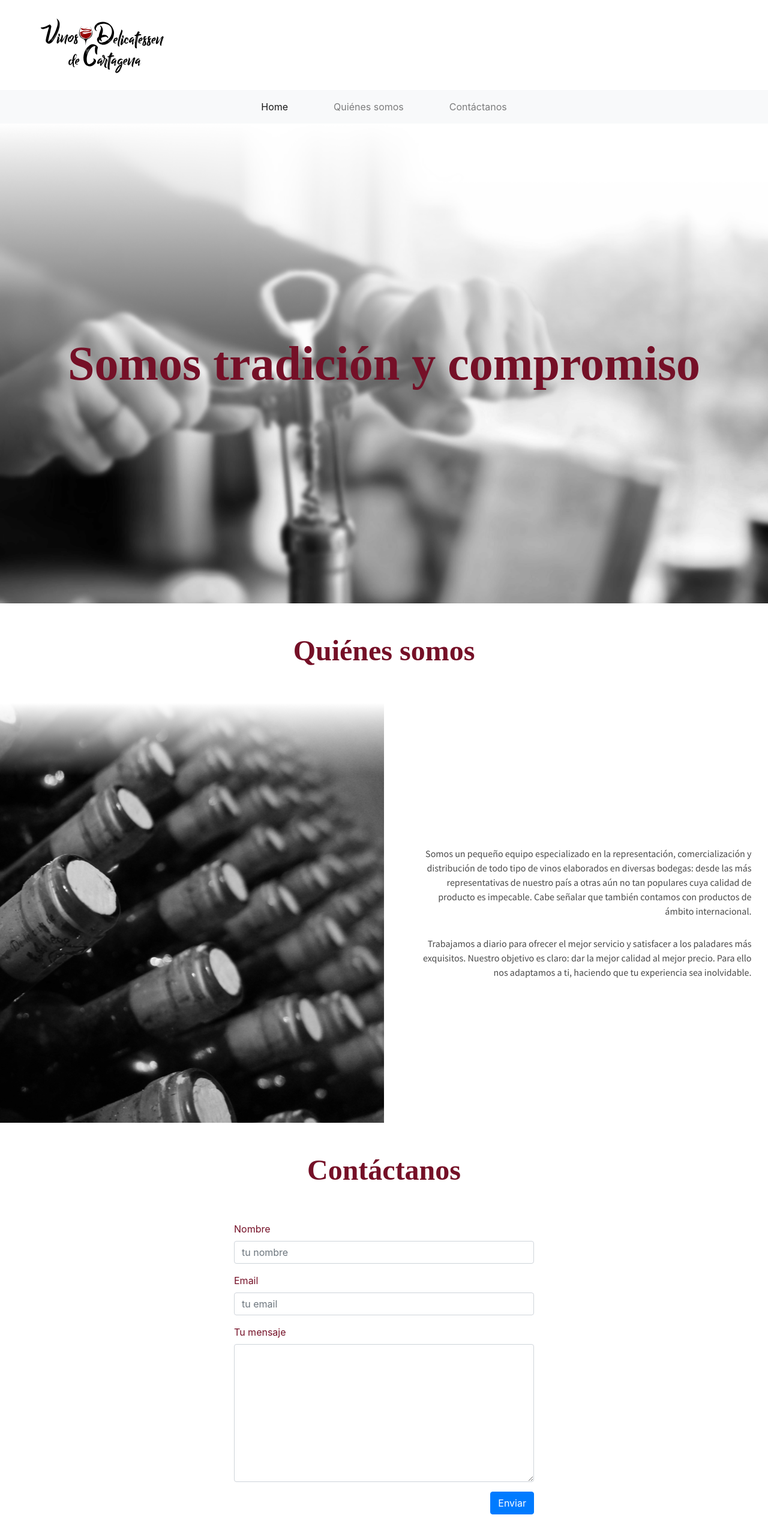
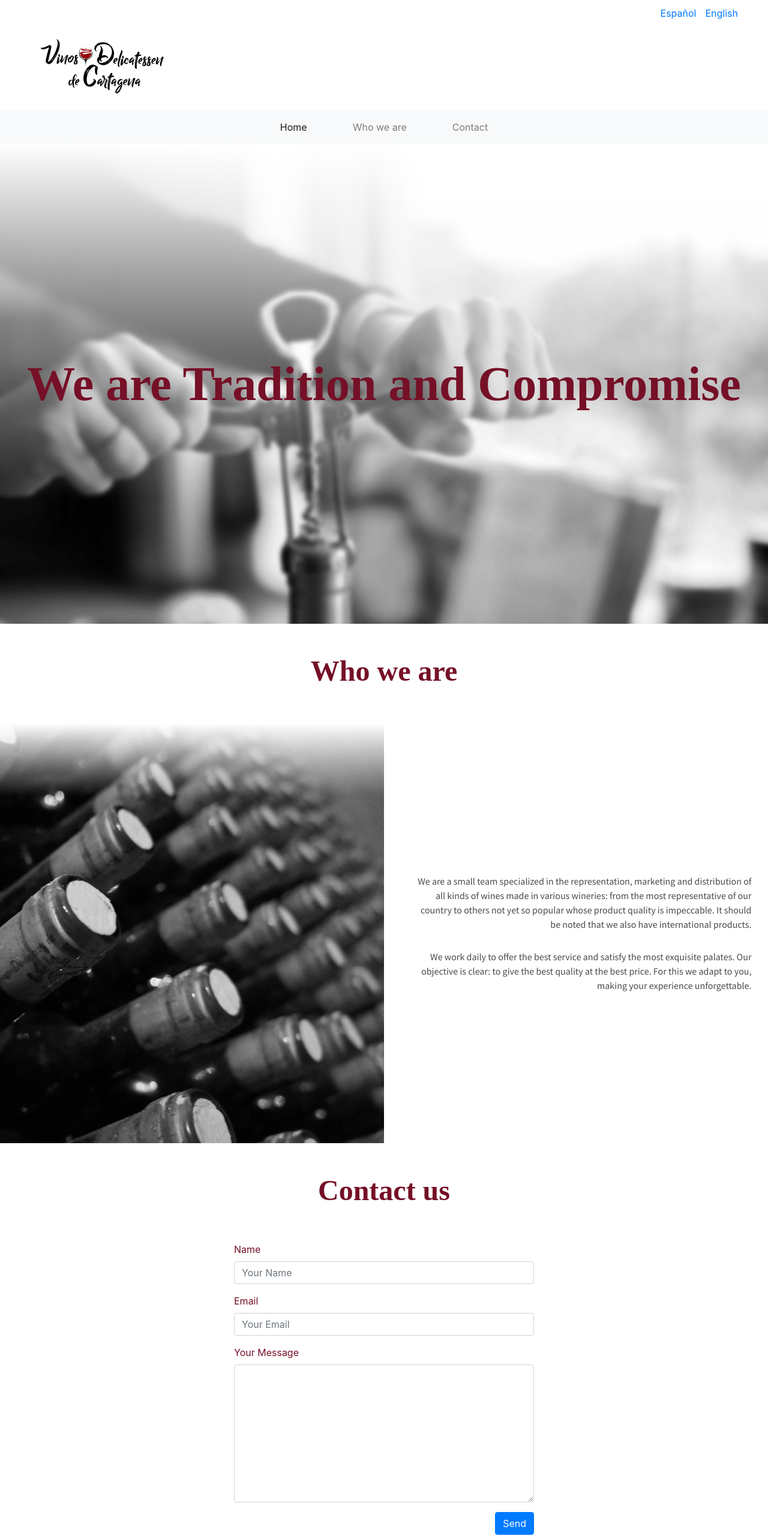
Before and after one commit to rebeldevelop/vinos-y-delicatessen-de-cartagena-web, a Vue app in the folder vinosydelicatessendecartagenaweb/: page /#/ in a window 1280 px wide. Shown: the top 2566 px of the page at 60% size. Built offline with nearby package versions, Linux system fonts and the light colour scheme; a web font is replaced by a local one.

Commit message:
añadido i18n

```diff
--- a/vinosydelicatessendecartagenaweb/package.json
+++ b/vinosydelicatessendecartagenaweb/package.json
@@ -14,6 +14,7 @@
     "bootstrap": "^4.5.0",
     "bootstrap-vue": "^2.15.0",
     "vue": "^2.6.11",
+    "vue-i18n": "^8.18.2",
     "vue-router": "^3.0.1"
   },
   "devDependencies": {
--- a/vinosydelicatessendecartagenaweb/src/components/Footer.vue
+++ b/vinosydelicatessendecartagenaweb/src/components/Footer.vue
@@ -1,7 +1,7 @@
 <template>
   <div class="footer row d-flex justify-content-between">
         <div class="col-md-6">
-            <p class="direction">Calle Budapest 56</p>
+            <p class="direction">C/ Budapest 56</p>
             <p class="direction">30392 Cartagena, Murcia</p>
             <p class="direction">0034 699 213 851</p>
         </div>
--- a/vinosydelicatessendecartagenaweb/src/components/FormularioContacto.vue
+++ b/vinosydelicatessendecartagenaweb/src/components/FormularioContacto.vue
@@ -1,7 +1,7 @@
 <template>
   <div class="formulario_contacto">
           <div>
-              <h1 class="formulario__contacto_section--title text-center titulo_style" id="formularioContacto">Contáctanos</h1>
+              <h1 class="formulario__contacto_section--title text-center titulo_style" id="formularioContacto">{{$t('contactanos')}}</h1>
               <form
                 id="FormularioContacto"
                 @submit="checkForm"
@@ -10,15 +10,15 @@
                 class="formulario-contacto"
               >
                 <div class="form-group">
-                  <label for="name">Nombre</label>
-                  <input type="text" class="form-control" id="name" v-model="name" aria-describedby="nombreHelp" placeholder="tu nombre">
+                  <label for="name">{{$t('nombre')}}</label>
+                  <input type="text" class="form-control" id="name" v-model="name" aria-describedby="nombreHelp" :placeholder='$t("tuNombre")'>
                 </div>
                 <div class="form-group">
-                  <label for="email">Email</label>
-                  <input type="email" class="form-control" id="email" v-model="email" placeholder="tu email">
+                  <label for="email">{{$t('email')}}</label>
+                  <input type="email" class="form-control" id="email" v-model="email" :placeholder='$t("tuEmail")'>
                 </div>
                 <div class="form-group">
-                  <label for="messageText">Tu mensaje</label>
+                  <label for="messageText">{{$t('tuMensaje')}}</label>
                   <textarea class="form-control" id="messageText" v-model="messageText" rows="9"></textarea>
                 </div>
                 <p v-if="errors.length">
@@ -27,7 +27,7 @@
                   </ul>
                 </p>
                 <div class="d-flex justify-content-end">
-                  <button type="submit" class="btn btn-primary">Enviar</button>
+                  <button type="submit" class="btn btn-primary">{{$t('enviar')}}</button>
                 </div>
               </form>
           </div>
--- a/vinosydelicatessendecartagenaweb/src/components/Header.vue
+++ b/vinosydelicatessendecartagenaweb/src/components/Header.vue
@@ -1,5 +1,6 @@
 <template>
   <div class="header-GeneralWrapper">
+    <!-- <h3>{{$t('quienesSomos')}}</h3> -->
     <img src="../assets/images/todojunto.svg" alt="logo vinos y delicatessen de cartagena" class="logo__header">
   </div>
 </template>
--- a/vinosydelicatessendecartagenaweb/src/components/Inicio.vue
+++ b/vinosydelicatessendecartagenaweb/src/components/Inicio.vue
@@ -1,6 +1,6 @@
 <template>
   <div class="inicio_section">
-    <h1 class="inicio_section--title text-center titulo_style">Somos tradición y compromiso</h1>
+    <h1 class="inicio_section--title text-center titulo_style">{{$t('somosTradicion')}}</h1>
   </div>
 </template>
 
--- a/vinosydelicatessendecartagenaweb/src/components/Main.vue
+++ b/vinosydelicatessendecartagenaweb/src/components/Main.vue
@@ -1,8 +1,12 @@
 <template>
   <div class="main-GeneralWrapper">
-      <Header></Header>
-      <NavBar></NavBar>
-      <PageBody></PageBody>
+    <div style="width:100%;display:flex;justify-content:flex-end;padding-right: 50px;margin-top:10px;">
+      <a href="#" @click="setLocale('es')">Español</a>
+      <a href="#" @click="setLocale('en')" style="margin-left:15px;" >English</a>
+    </div>
+    <Header></Header>
+    <NavBar></NavBar>
+    <PageBody></PageBody>
   </div>
 </template>
 
@@ -17,7 +21,12 @@ export default {
     return {
     }
   },
-  components: { Header, NavBar, PageBody }
+  components: { Header, NavBar, PageBody },
+  methods: {
+    setLocale (locale) {
+      this.$i18n.locale = locale
+    }
+  }
 
 }
 </script>
--- a/vinosydelicatessendecartagenaweb/src/components/MensajeEnviado.vue
+++ b/vinosydelicatessendecartagenaweb/src/components/MensajeEnviado.vue
@@ -1,9 +1,9 @@
 <template>
   <div class="mensajeEnviado" style="display:flex;justify-content:center;flex-direction:column;margin-top:30px;">
-      <h2 style="margin:0;padding:0;" class="text-center titulo_style">Mensaje enviado correctamente</h2>
-      <p style="margin:0;padding:0;text-align: center;width:100%;">Nos pondremos en contacto contigo lo antes posible.</p>
+      <h2 style="margin:0;padding:0;" class="text-center titulo_style">{{$t('mensajeCorrecto')}}</h2>
+      <p style="margin:0;padding:0;text-align: center;width:100%;">{{$t('contactaremos')}}</p>
       <div class="d-flex justify-content-center" style="margin-top:20px;">
-        <a type="submit" class="btn btn-primary" href="http://localhost:8080/">Volver</a>
+        <a type="submit" class="btn btn-primary" href="http://localhost:8080/">{{$t('volver')}}</a>
       </div>
   </div>
 </template>
--- a/vinosydelicatessendecartagenaweb/src/components/NavBar.vue
+++ b/vinosydelicatessendecartagenaweb/src/components/NavBar.vue
@@ -3,13 +3,13 @@
     <nav class="navbar navbar-expand-lg navbar-light bg-light">
         <ul class="navbar-nav menu">
           <li class="nav-item item-menu active">
-            <a class="nav-link" href="#inicio">Home</a>
+            <a class="nav-link" href="#inicio">{{$t('home')}}</a>
           </li>
           <li class="nav-item item-menu">
-            <a class="nav-link" href="#quienesSomos">Quiénes somos</a>
+            <a class="nav-link" href="#quienesSomos">{{$t('quienesSomos')}}</a>
           </li>
           <li class="nav-item item-menu">
-            <a class="nav-link" href="#formularioContacto">Contáctanos</a>
+            <a class="nav-link" href="#formularioContacto">{{$t('contacto')}}</a>
           </li>
         </ul>
     </nav>
--- a/vinosydelicatessendecartagenaweb/src/components/QuienesSomos.vue
+++ b/vinosydelicatessendecartagenaweb/src/components/QuienesSomos.vue
@@ -1,15 +1,12 @@
 <template>
   <div class="quienes_somos-section">
           <div>
-              <h1 class="quienes__somos_section--title text-center titulo_style" id="quienesSomos">Quiénes somos</h1>
+              <h1 class="quienes__somos_section--title text-center titulo_style" id="quienesSomos">{{$t('quienesSomos')}}</h1>
               <div class="row container_section-quienes-somos">
                 <div class="col-md-6 seccion_botellas"></div>
                 <div class="col-md-6 section-texts">
-                  <section class="text_style quienes-somos-texto">
-                    Somos un pequeño equipo especializado en la representación, comercialización y distribución de todo tipo de vinos elaborados en diversas bodegas: desde las más representativas de nuestro país a otras aún no tan populares cuya calidad de producto es impecable. Cabe señalar que también contamos con productos de ámbito internacional.
-                  </section>
-                  <section class="text_style quienes-somos-texto">Trabajamos a diario para ofrecer el mejor servicio y satisfacer a los paladares más exquisitos. Nuestro objetivo es claro: dar la mejor calidad al mejor precio. Para ello nos adaptamos a ti, haciendo que tu experiencia sea inolvidable.
-                  </section>
+                  <section class="text_style quienes-somos-texto">{{$t('primerParrafo')}}</section>
+                  <section class="text_style quienes-somos-texto">{{$t('segundoParrafo')}}</section>
                 </div>
               </div>
           </div>
--- a/vinosydelicatessendecartagenaweb/src/main.js
+++ b/vinosydelicatessendecartagenaweb/src/main.js
@@ -3,6 +3,7 @@
 import Vue from 'vue'
 import App from './App'
 import router from './router'
+import i18n from './plugins/i18n'
 import 'bootstrap/dist/css/bootstrap.css'
 import 'bootstrap-vue/dist/bootstrap-vue.css'
 import { BootstrapVue } from 'bootstrap-vue'
@@ -14,6 +15,7 @@ Vue.config.productionTip = false
 new Vue({
   el: '#app',
   router,
+  i18n,
   components: { App },
   template: '<App/>'
 })
--- /dev/null
+++ b/vinosydelicatessendecartagenaweb/src/plugins/i18n.js
@@ -0,0 +1,47 @@
+import Vue from 'vue'
+import VueI18n from 'vue-i18n'
+
+Vue.use(VueI18n)
+
+export default({
+  locale: 'en',
+  fallbackLocale: 'es',
+  messages: {
+    en: {
+      home: 'Home',
+      contacto: 'Contact',
+      quienesSomos: 'Who we are',
+      somosTradicion: 'We are Tradition and Compromise',
+      contactanos: 'Contact us',
+      nombre: 'Name',
+      email: 'Email',
+      tuMensaje: 'Your Message',
+      enviar: 'Send',
+      mensajeCorrecto: 'Message Sended!',
+      contactaremos: 'We will contact you as soon as possible.',
+      volver: 'Return',
+      tuNombre: 'Your Name',
+      tuEmail: 'Your Email',
+      primerParrafo: 'We are a small team specialized in the representation, marketing and distribution of all kinds of wines made in various wineries: from the most representative of our country to others not yet so popular whose product quality is impeccable. It should be noted that we also have international products.',
+      segundoParrafo: 'We work daily to offer the best service and satisfy the most exquisite palates. Our objective is clear: to give the best quality at the best price. For this we adapt to you, making your experience unforgettable.'
+    },
+    es: {
+      home: 'Home',
+      contacto: 'Contacto',
+      quienesSomos: 'Quiénes somos',
+      somosTradicion: 'Somos Tradición y Compromiso',
+      contactanos: 'Contáctanos',
+      nombre: 'Nombre',
+      email: 'Email',
+      tuMensaje: 'Tu Mensaje',
+      enviar: 'Enviar',
+      mensajeCorrecto: 'Mensaje enviado correctamente!',
+      contactaremos: 'Te contactaremos lo antes posible.',
+      volver: 'Volver',
+      tuNombre: 'Tu Nombre',
+      tuEmail: 'Tu Email',
+      primerParrafo: 'Somos un pequeño equipo especializado en la representación, comercialización y distribución de todo tipo de vinos elaborados en diversas bodegas: desde las más representativas de nuestro país a otras aún no tan populares cuya calidad de producto es impecable. Cabe señalar que también contamos con productos de ámbito internacional.',
+      segundoParrafo: 'Trabajamos a diario para ofrecer el mejor servicio y satisfacer a los paladares más exquisitos. Nuestro objetivo es claro: dar la mejor calidad al mejor precio. Para ello nos adaptamos a ti, haciendo que tu experiencia sea inolvidable.'
+    }
+  }
+})
```
Also changed, not shown: 1 other file (tests, documents, lock files or other folders).
